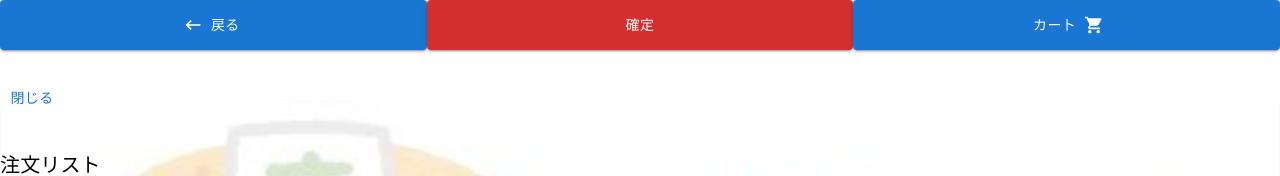
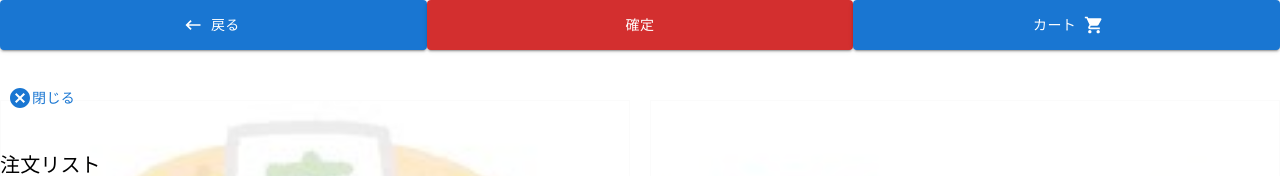
Before and after one commit to yuta925/todokuyo, a React (Create React App) app: page /order in a window 1280 px wide. Both pictures are taken after a click on the button "カート". Shown: the top 176 px of the page. Built offline with nearby package versions, Linux system fonts and the light colour scheme.

Commit message:
ボタン追加したかも

```diff
--- a/src/components/CartModal/CartModal.tsx
+++ b/src/components/CartModal/CartModal.tsx
@@ -11,6 +11,7 @@ import Avatar from "@mui/material/Avatar";
 import IconButton from "@mui/material/IconButton";
 import FolderIcon from "@mui/icons-material/Folder";
 import DeleteIcon from "@mui/icons-material/Delete";
+import CancelIcon from "@mui/icons-material/Cancel";
 import { useContext } from "react";
 import { OrderContext } from "../../pages/Order";
 import Modal from "react-modal";
@@ -43,7 +44,10 @@ export const CartModal = () => {
         className="mt-20 bg-green h-[50%] "
         ariaHideApp={false}
       >
-        <Button onClick={() => setEditModalIsOpen(false)}>閉じる</Button>
+        <Button onClick={() => setEditModalIsOpen(false)}>
+          <CancelIcon />
+          閉じる
+        </Button>
         <Grid item xs={12} md={6}>
           <Typography sx={{ mt: 4, mb: 2 }} variant="h6" component="div">
             注文リスト
```
